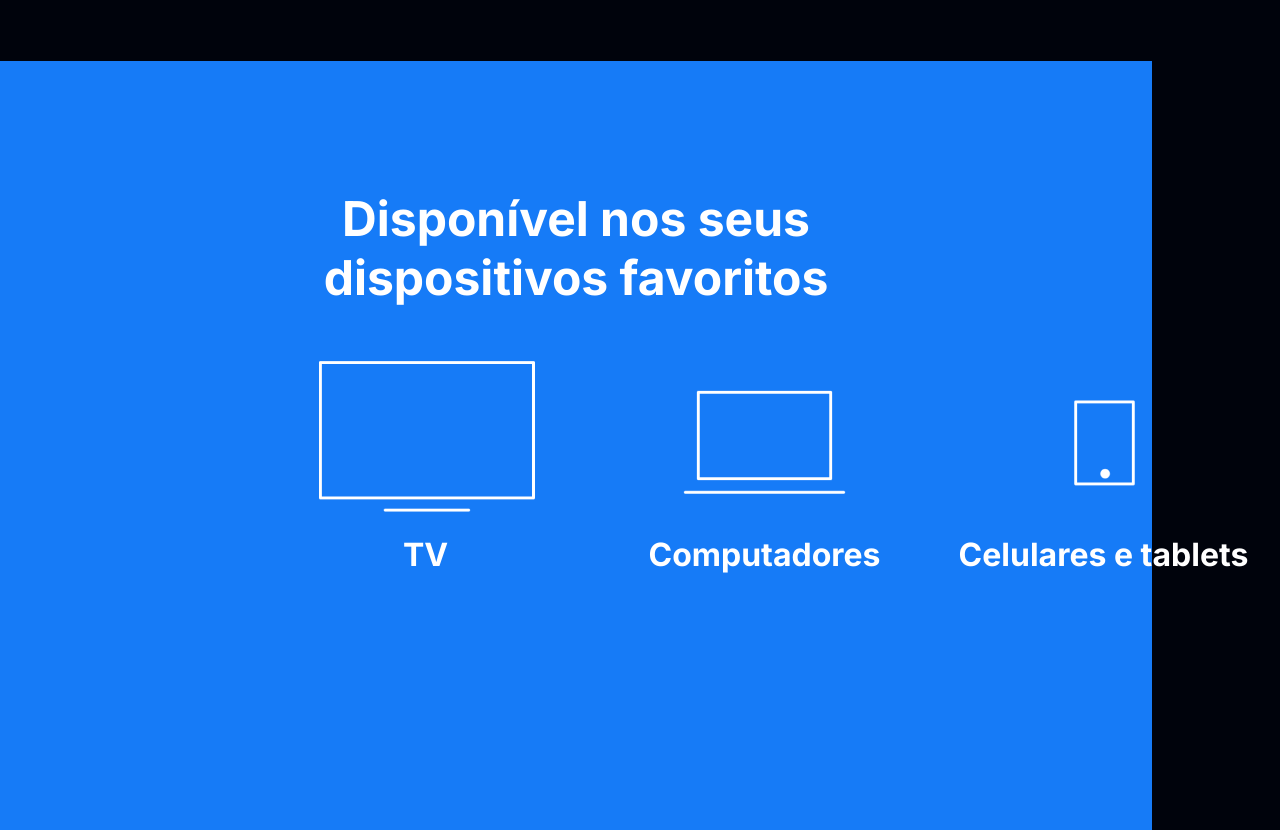
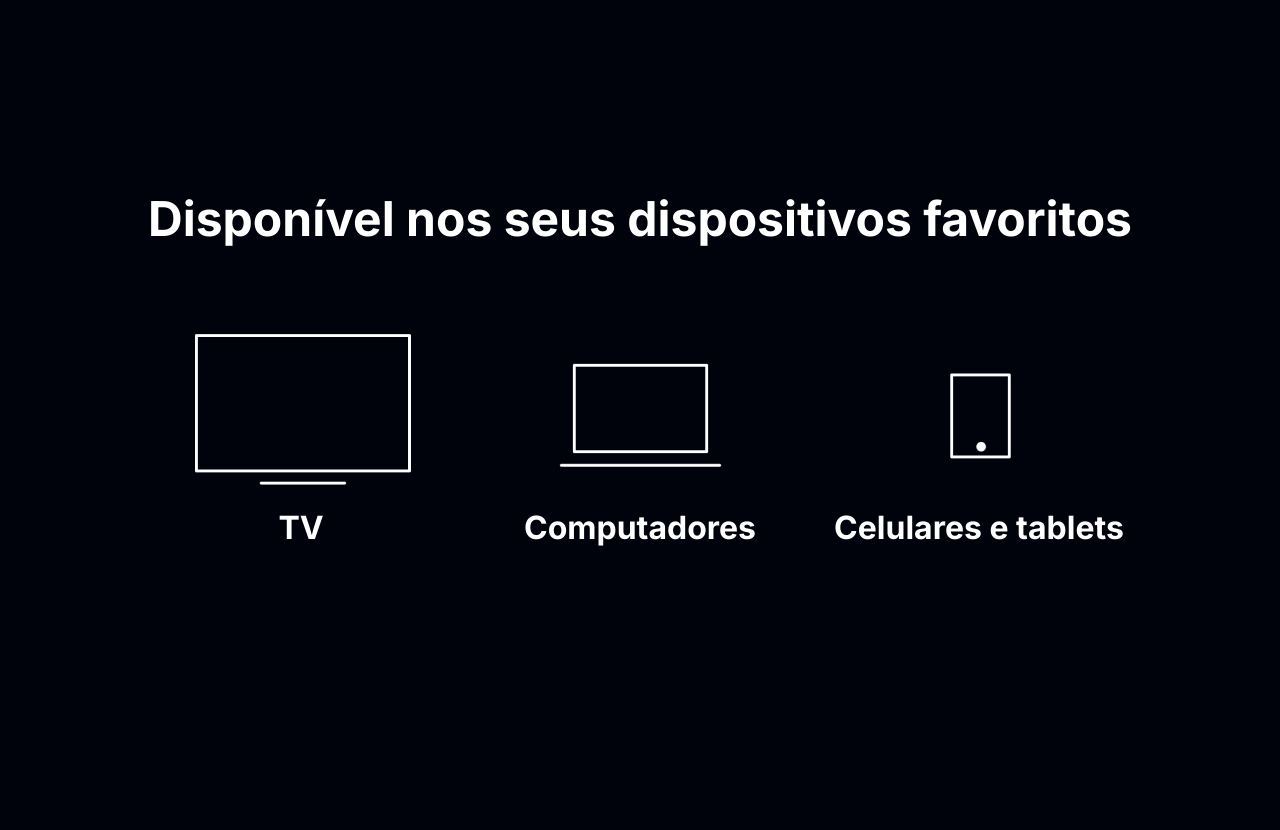
Before and after one commit to omarcioropelato/aluraPlus, a plain HTML site: page index.html in a window 1280 px wide. Shown: the part 2410-3240 px from the top of the page. After the commit the page ends 3213 px from the top, so only its background shows below. Drawn offline with Linux system fonts and the light colour scheme.

Commit message:
Ajuste Disponivel

```diff
--- a/styles/styles.css
+++ b/styles/styles.css
@@ -174,12 +174,9 @@ body {
 .disponivel {
     display: flex;
     flex-direction: column;
+    align-items: center;
     padding-top: 10%;
-    padding-left: 20%;
-    padding-right: 20%;
     padding-bottom: 20%;
-    background-color: #167BF7;
-    width: 50%;
 }
 
 .disponivel_titulo {
@@ -189,7 +186,8 @@ body {
 
 .disponivel_imagens {
     display: flex;
-    justify-content: space-between;
+    justify-content: center;
+    width: 60%;
 }
 
 .disponivel_nomes {
```
